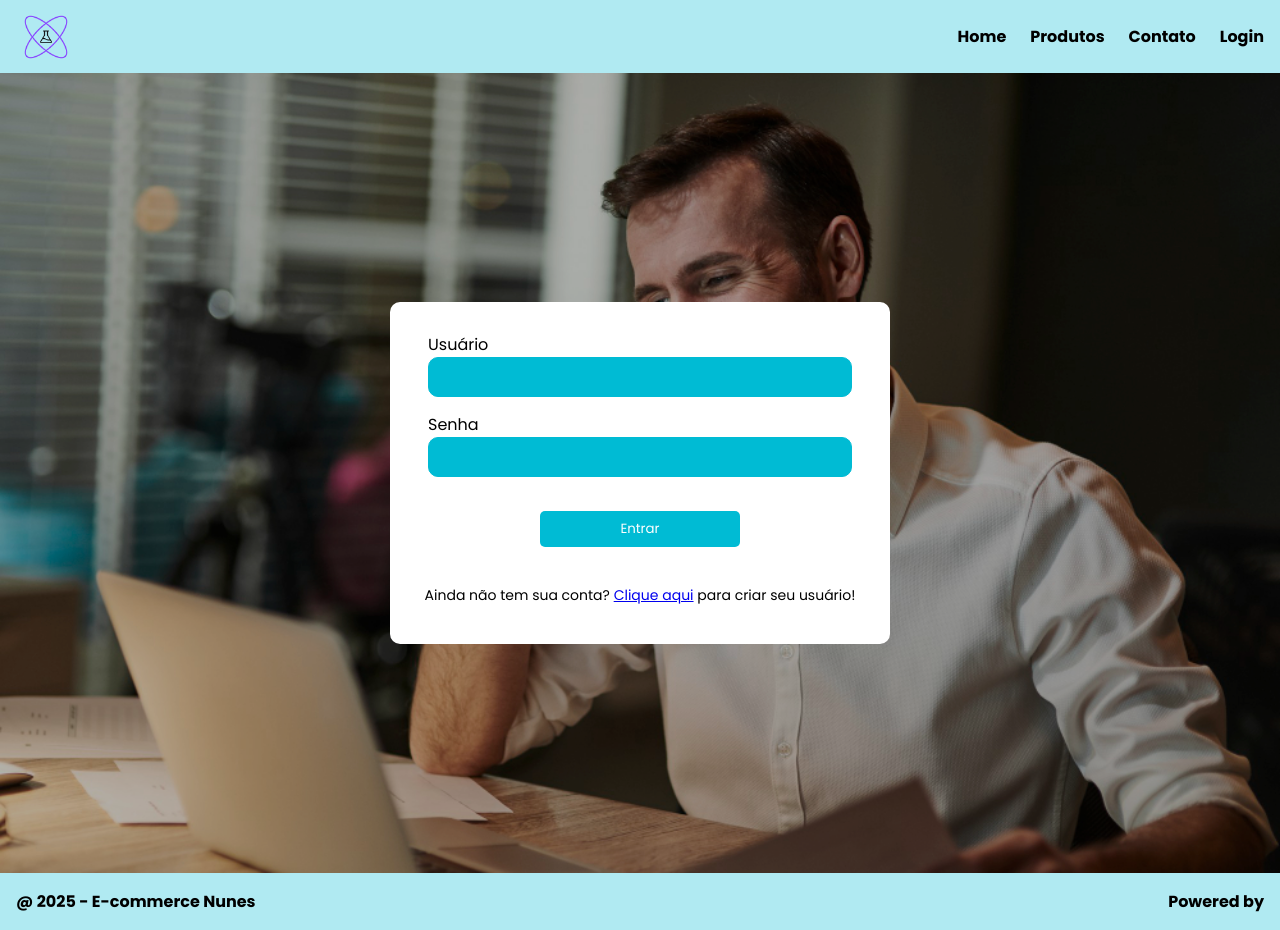
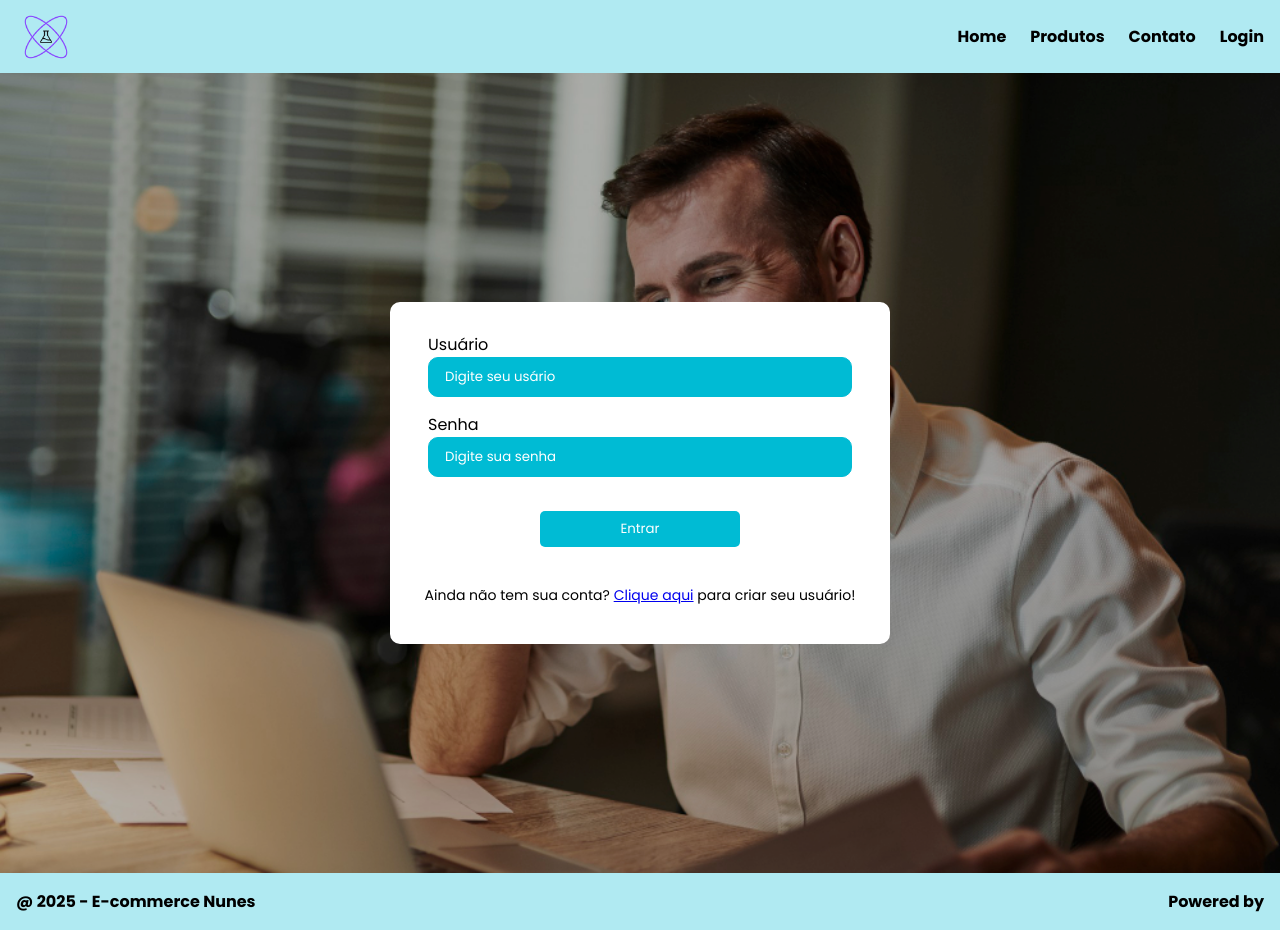
Before and after one commit to dannunees/projeto-ecommerce, a React (Vite) app: page /login in a window 1280 px wide. Built offline with nearby package versions, Linux system fonts and the light colour scheme.

Commit message:
form login

```diff
--- a/src/Pages/Login.tsx
+++ b/src/Pages/Login.tsx
@@ -38,11 +38,11 @@ const Login = () => {
             <form onSubmit={handleSubmit}>
                 <fieldset>
                     <label htmlFor="user">Usuário</label>
-                    <input type="text" name="user" id="user" value={user} onChange={(e) => setUser(e.target.value)}/>
+                    <input placeholder="Digite seu usário" type="text" name="user" id="user" value={user} onChange={(e) => setUser(e.target.value)}/>
                 </fieldset>
                 <fieldset>
                     <label htmlFor="password">Senha</label>
-                    <input type="password" name="password" id="password" value={password} onChange={(e) => setPassword(e.target.value)}/>
+                    <input placeholder="Digite sua senha" type="password" name="password" id="password" value={password} onChange={(e) => setPassword(e.target.value)}/>
                 </fieldset>
                 <button type="submit">Entrar</button>
                 <p>Ainda não tem sua conta? <Link to="/cadastro">Clique aqui</Link> para criar seu usuário!</p>
--- a/src/Styles/Pages/Login.scss
+++ b/src/Styles/Pages/Login.scss
@@ -43,6 +43,10 @@
                 width: 100%;
                 color: white;
                 padding-left: 16px;
+
+                &::placeholder {
+                    color: white;
+                }
             }
         }
 
```
